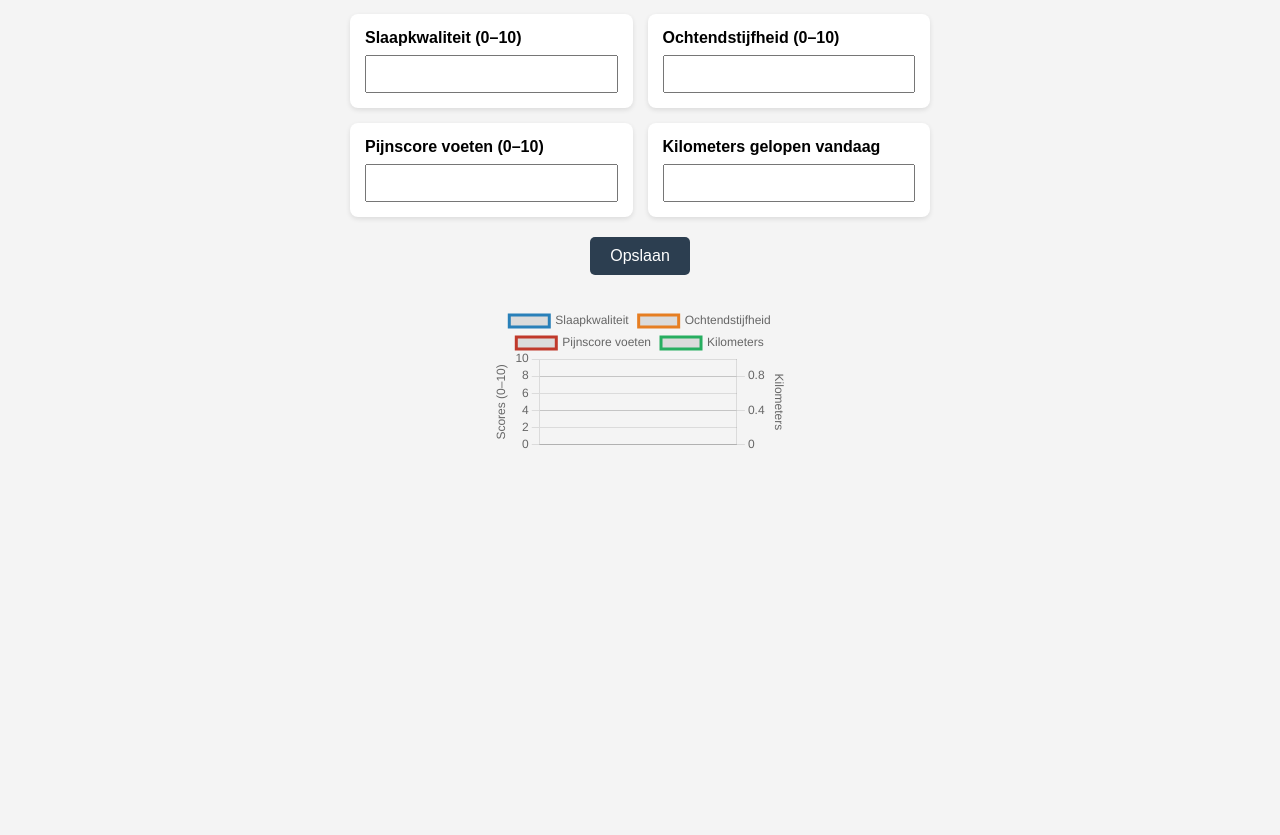
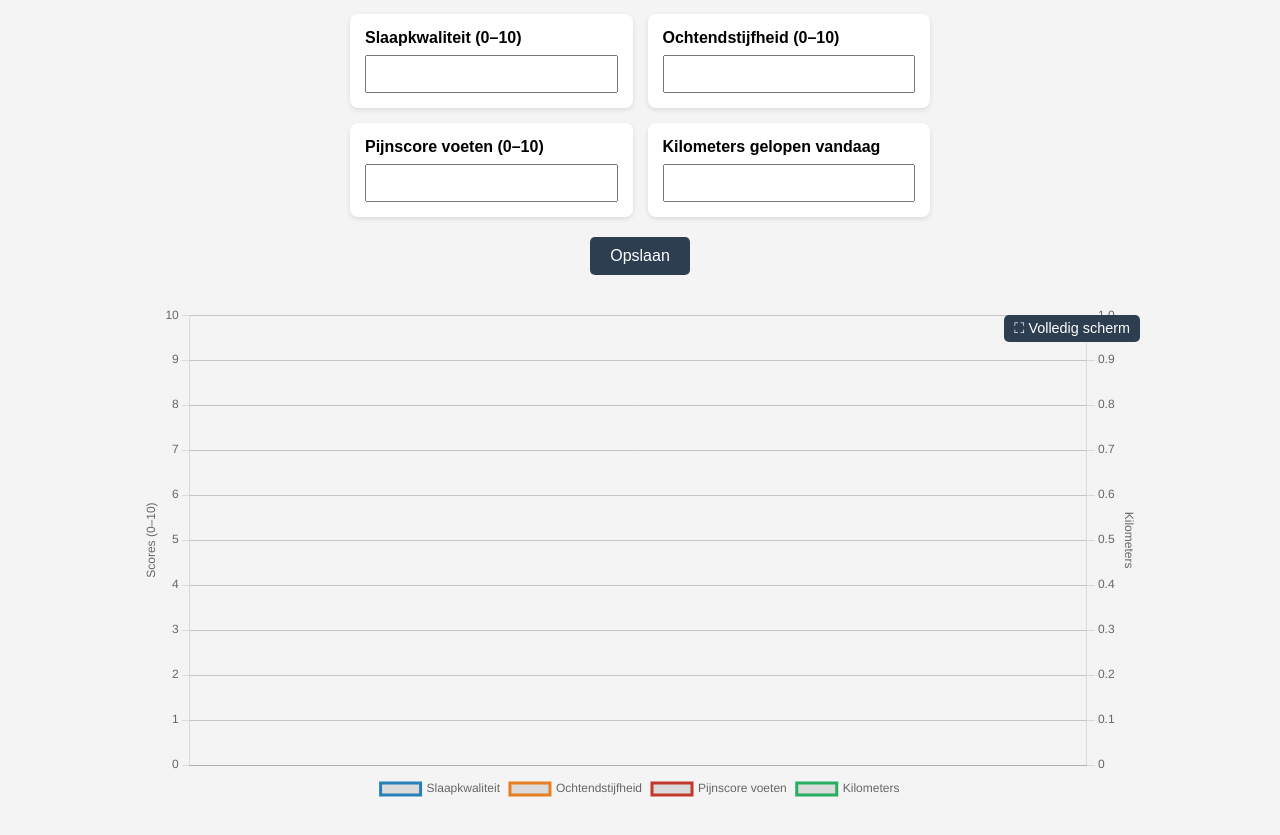
Before and after one commit to JLaarman/Scoreformulier, a plain HTML site: page index.html in a window 1280 px wide. Shown: the part 73-908 px from the top of the page. Before the commit the page ends 800 px from the top, so only its background shows below. Drawn offline with nearby package versions, Linux system fonts and the light colour scheme.

Commit message:
Update index.html
Grafiek beter bedienbaar

```diff
--- a/index.html
+++ b/index.html
@@ -70,11 +70,32 @@
       background: #1a242f;
     }
 
-    canvas {
+    .chart-container {
+      position: relative;
       max-width: 1000px;
       margin: 30px auto;
-      display: block;
+    }
+
+    #fullscreenBtn {
+      position: absolute;
+      top: -10px;
+      right: 0;
+      background: #2c3e50;
+      color: white;
+      border: none;
+      border-radius: 5px;
+      padding: 5px 10px;
       cursor: pointer;
+      font-size: 0.9rem;
+    }
+
+    #fullscreenBtn:hover {
+      background: #1a242f;
+    }
+
+    canvas {
+      width: 100%;
+      cursor: default;
     }
 
     /* Overlay voor fullscreen grafiek */
@@ -96,17 +117,19 @@
 
     .overlay-content {
       position: relative;
-      width: 95%;
-      max-width: 1200px;
       background: white;
+      border-radius: 8px;
+      width: 95vw;
+      height: 90vh;
+      display: flex;
+      flex-direction: column;
       padding: 10px;
-      border-radius: 8px;
     }
 
     .overlay canvas {
+      flex: 1;
       width: 100% !important;
-      height: 70vh !important;
-      cursor: default;
+      height: 100% !important;
     }
 
     .close-btn {
@@ -117,6 +140,7 @@
       background: none;
       border: none;
       cursor: pointer;
+      z-index: 1000;
     }
   </style>
 </head>
@@ -145,7 +169,10 @@
 
   <button type="button" id="saveBtn">Opslaan</button>
 
-  <canvas id="trendChart"></canvas>
+  <div class="chart-container">
+    <canvas id="trendChart"></canvas>
+    <button id="fullscreenBtn">⛶ Volledig scherm</button>
+  </div>
 
   <!-- Fullscreen overlay -->
   <div class="overlay" id="chartOverlay">
@@ -163,6 +190,7 @@
     const saveBtn = document.getElementById('saveBtn');
 
     const chartCanvas = document.getElementById('trendChart');
+    const fullscreenBtn = document.getElementById('fullscreenBtn');
     const overlay = document.getElementById('chartOverlay');
     const closeOverlay = document.getElementById('closeOverlay');
     const fullscreenCanvas = document.getElementById('fullscreenChart');
@@ -226,10 +254,12 @@
 
       const options = {
         responsive: true,
+        maintainAspectRatio: !isFullscreen,
         interaction: { mode: 'index', intersect: false },
         plugins: {
           legend: {
             display: true,
+            position: isFullscreen ? 'top' : 'bottom',
             onClick: (e, legendItem, legend) => {
               const index = legendItem.datasetIndex;
               const ci = legend.chart;
@@ -255,7 +285,8 @@
       }
     }
 
-    chartCanvas.addEventListener('click', () => {
+    // Fullscreen open/close
+    fullscreenBtn.addEventListener('click', () => {
       overlay.classList.add('active');
       updateChart(fullscreenCanvas, true);
     });
@@ -268,6 +299,13 @@
       if (e.target === overlay) overlay.classList.remove('active');
     });
 
+    // ESC toets sluit fullscreen
+    document.addEventListener('keydown', (e) => {
+      if (e.key === "Escape" && overlay.classList.contains('active')) {
+        overlay.classList.remove('active');
+      }
+    });
+
     updateChart(chartCanvas, false);
   </script>
 
```
